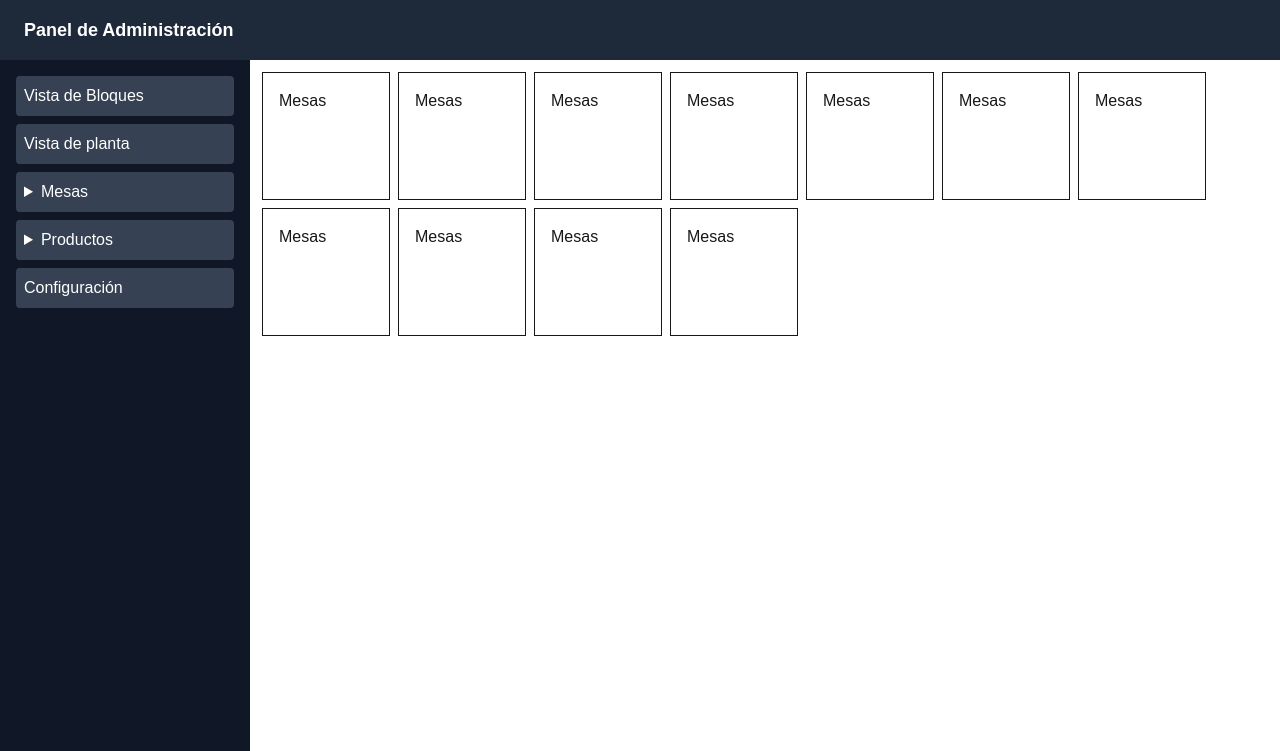
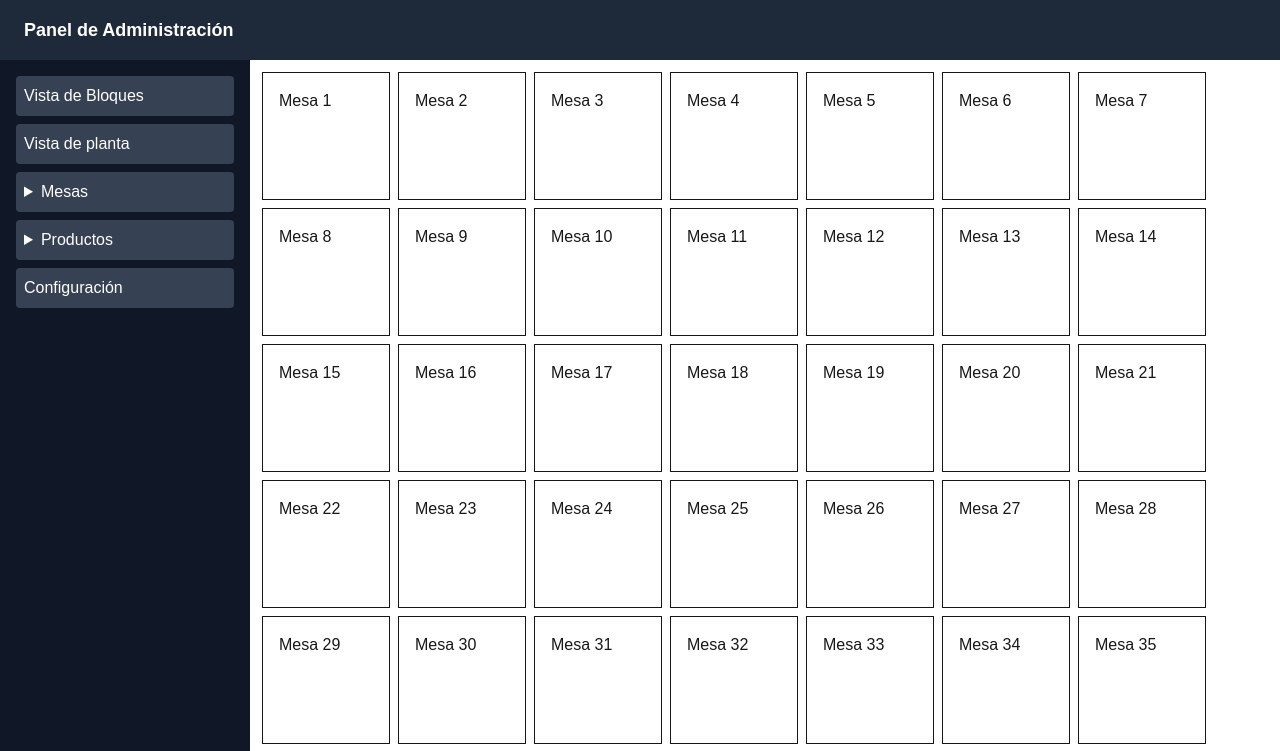
Before and after one commit to CristianTapia/dashboard, a Next.js app: page /dashboard in a window 1280 px wide. Shown: the top 751 px of the page. Built offline with nearby package versions, Linux system fonts and the light colour scheme.

Commit message:
Tables content added dynamically into the blocks view

```diff
--- a/app/dashboard/page.tsx
+++ b/app/dashboard/page.tsx
@@ -1,5 +1,6 @@
 import Link from "next/link";
 import Tables from "../ui/Tables";
+import { tablesArray } from "../lib/data";
 
 export default function DashboardLayout({ children }: { children: React.ReactNode }) {
   return (
@@ -64,16 +65,6 @@ export default function DashboardLayout({ children }: { children: React.ReactNod
       <main className="flex flex-wrap gap-2 items-start content-start p-3">
         {/* {children} */}
         <Tables />
-        <Tables />
-        <Tables />
-        <Tables />
-        <Tables />
-        <Tables />
-        <Tables />
-        <Tables />
-        <Tables />
-        <Tables />
-        <Tables />
       </main>
     </div>
   );
--- a/app/lib/data.ts
+++ b/app/lib/data.ts
@@ -11,7 +11,7 @@ export const productArray = [
   { id: "p10", name: "Tiramisú", price: 7000, category: "Postres" },
 ];
 
-export const tablesArray = [
-  { id: 1, name: "Mesa 1" },
-  { id: 2, name: "Mesa 2" },
-];
+export const tablesArray = Array.from({ length: 50 }, (_, i) => ({
+  id: i + 1,
+  name: `Mesa ${i + 1}`,
+}));
--- a/app/ui/Tables.tsx
+++ b/app/ui/Tables.tsx
@@ -1,3 +1,13 @@
+import { tablesArray } from "../lib/data";
+
 export default function Tables() {
-  return <div className="box-border size-32 border-1 p-4">Mesas</div>;
+  return (
+    <>
+      {tablesArray.map((option) => (
+        <div key={option.id} className="box-border size-32 border-1 p-4">
+          Mesa {option.id}
+        </div>
+      ))}
+    </>
+  );
 }
```
